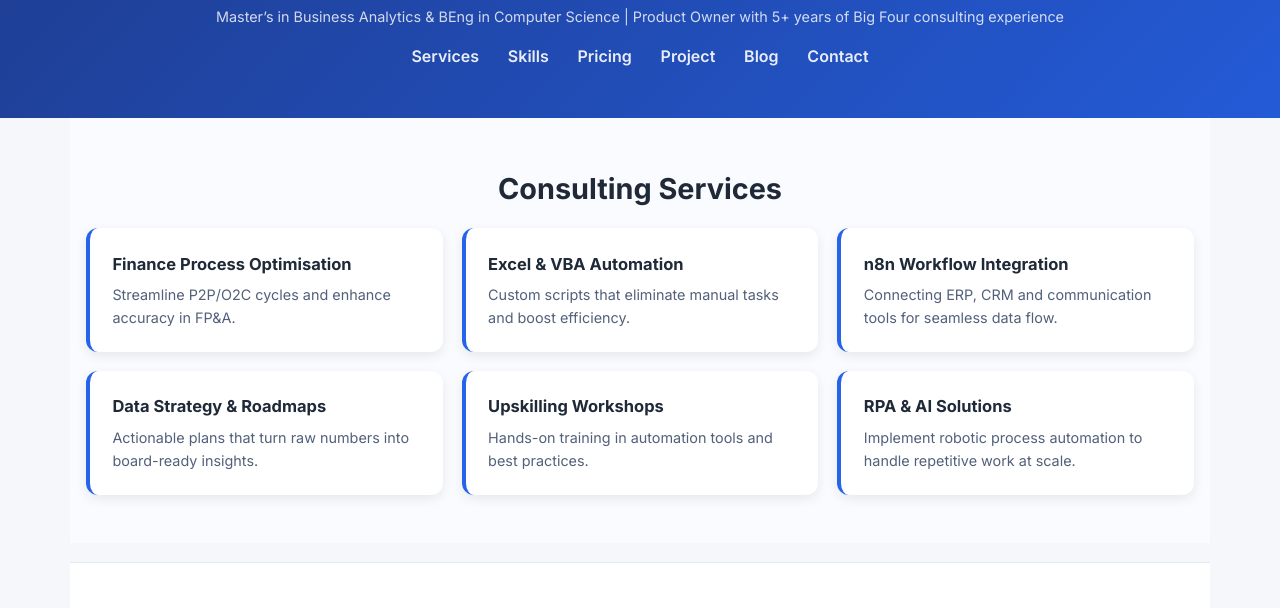
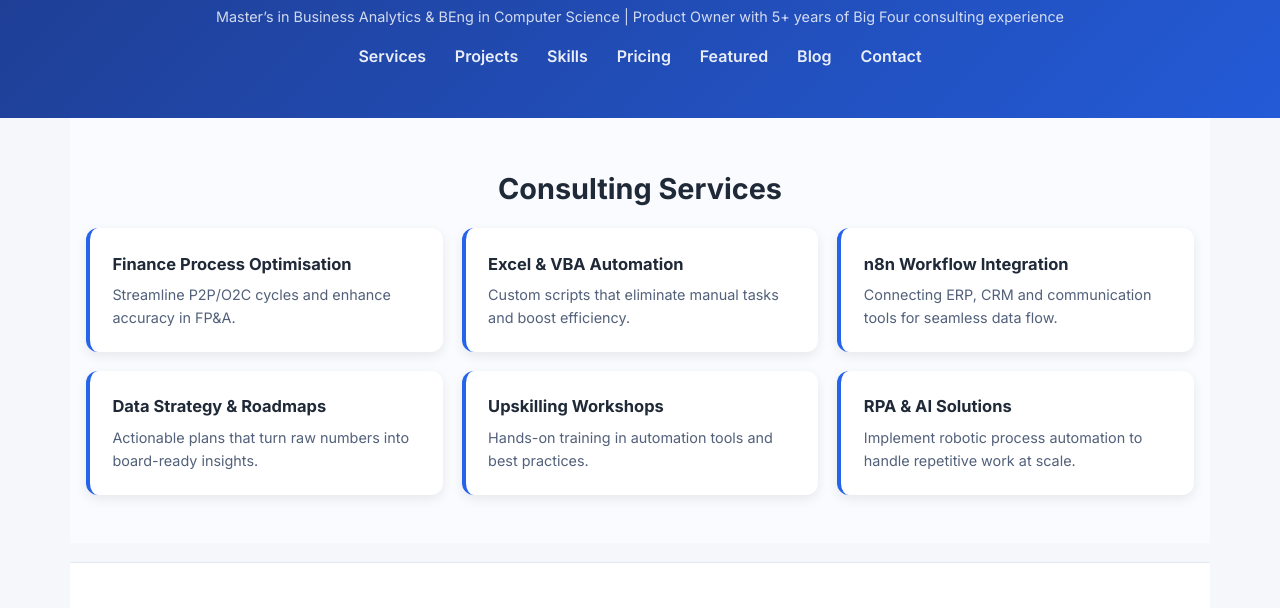
Before and after one commit to vaishnandit/AutomatrixAdvisory, a plain HTML site: page index.html in a window 1280 px wide. Shown: the part 176-784 px from the top of the page. Drawn offline with Linux system fonts and the light colour scheme.

Commit message:
Update index.html

```diff
--- a/index.html
+++ b/index.html
@@ -160,10 +160,12 @@
     <p>Consulting & Workflow Design by Nandit Vaish</p>
     <p class="sub">Master’s in Business Analytics & BEng in Computer Science | Product Owner with 5+ years of Big Four consulting experience</p>
     <nav>
-      <a href="#services">Services</a>
+     <a href="#services">Services</a>
+      <!-- Updated: Projects now correctly links to projects.html -->
+      <a href="project.html">Projects</a>
       <a href="#skills">Skills</a>
       <a href="#pricing">Pricing</a>
-      <a href="#demolish">Project</a>
+      <a href="#demolish">Featured</a>
       <a href="#blog">Blog</a>
       <a href="#contact">Contact</a>
     </nav>
```
